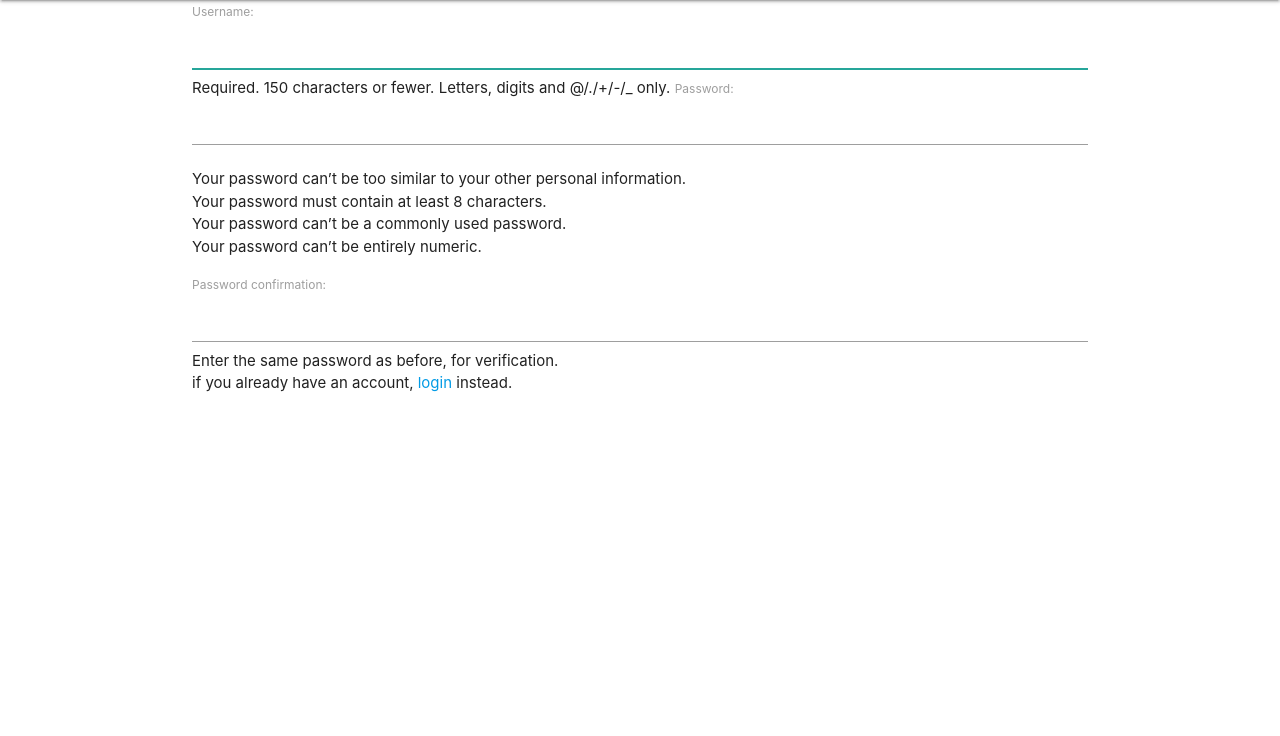
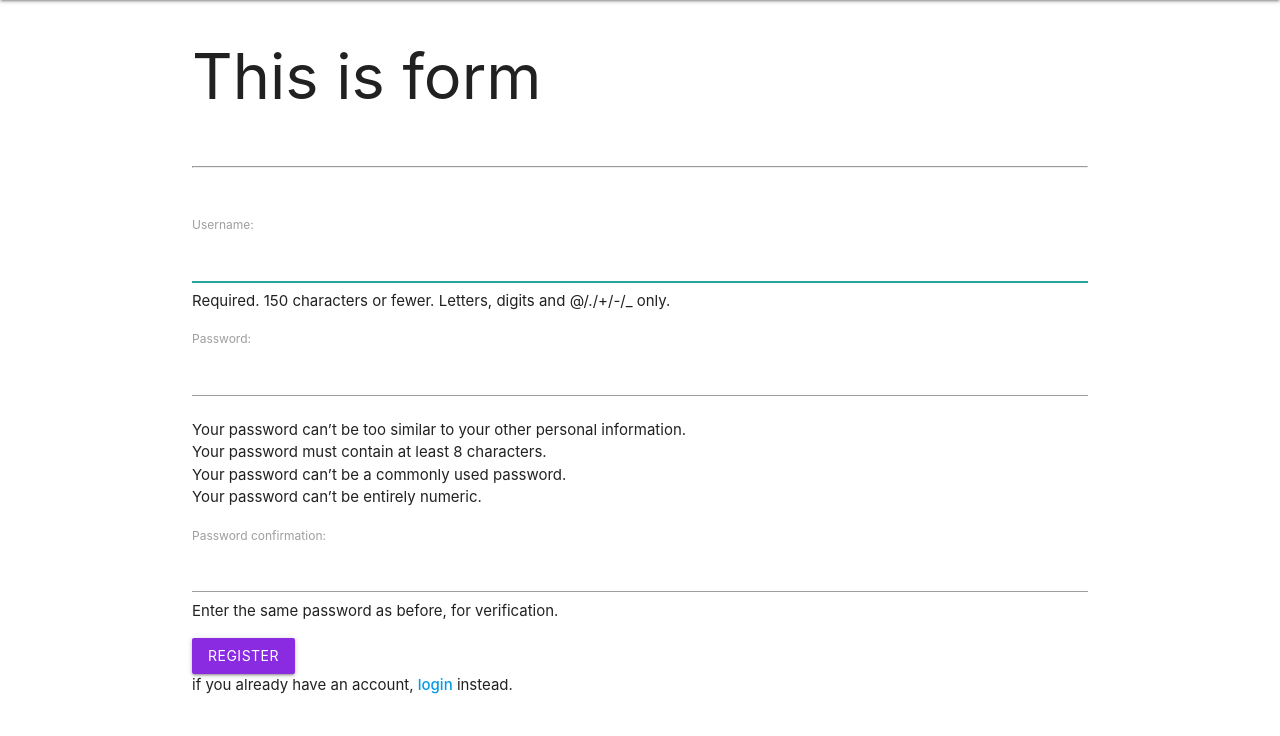
Before and after one commit to iamdhiru19/mysite, a Django app: page /register/ in a window 1280 px wide. Shown: the part 64-800 px from the top of the page. Run offline with Django 4.2, Linux system fonts and the light colour scheme; some libraries are stand-ins or nearby versions.

Commit message:
inter user register

```diff
--- a/main/templates/main/header.html
+++ b/main/templates/main/header.html
@@ -38,8 +38,6 @@
     </div>
 </nav>
 <div class = "container">
-
-
   {% block content %}
   {% endblock %}
 </div>
--- a/main/templates/main/register.html
+++ b/main/templates/main/register.html
@@ -1,10 +1,12 @@
-{%  extends "main/header.html"%}
+{% extends "main/header.html" %}
 
 {% block content %}
-    <form method = "POST">
+    <h1>This is form</h1>
+    <br><hr><br>
+    <form method="POST">
         {% csrf_token %}
-        {{form}}
+        {{form.as_p}}
+        <input type="submit" class="btn" style="background-color: blueviolet" value="Register">
     </form>
-    if  you already have an account, <a href = "/login"> login</a> instead.
-
+    if  you already have an account, <a href="/login"><strong>login</strong></a> instead.
 {% endblock %}
--- a/main/urls.py
+++ b/main/urls.py
@@ -4,7 +4,6 @@ from .import views
 app_name = "main"
 
 urlpatterns = [
-    path("", views.homepage, name = "homepage"),
-    path("register/", views.register, name = "register"),
-
+    path("", views.homepage, name="homepage"),
+    path("register/", views.register, name="register"),
 ]
--- a/main/views.py
+++ b/main/views.py
@@ -1,9 +1,10 @@
 
 
-from django.shortcuts import render
+from django.shortcuts import render , redirect
 from django.http import HttpResponse
 from .models import Tutorial
 from django.contrib.auth.forms import  UserCreationForm
+from django.contrib.auth import login, logout, authenticate
 # Create your views here.
 def homepage(request):
     # return HttpResponse("Wow this is an <strong>awesome</strong> tutorial")
@@ -17,13 +18,24 @@ def homepage(request):
             "xyz": 45890
         }
     )
+
 def register(request):
+    if request.method == "POST":
+        form = UserCreationForm(request.POST)
+        if form.is_valid():
+            user = form.save()
+            login(request, user)
+            return redirect("main:homepage")
+        else:
+            for msg in form.error_messages:
+                print(form.error_messages[msg])
+
+
     form = UserCreationForm
     return render(
         request,
         "main/register.html",
         context = {
             "form": form
-
         }
     )
```
